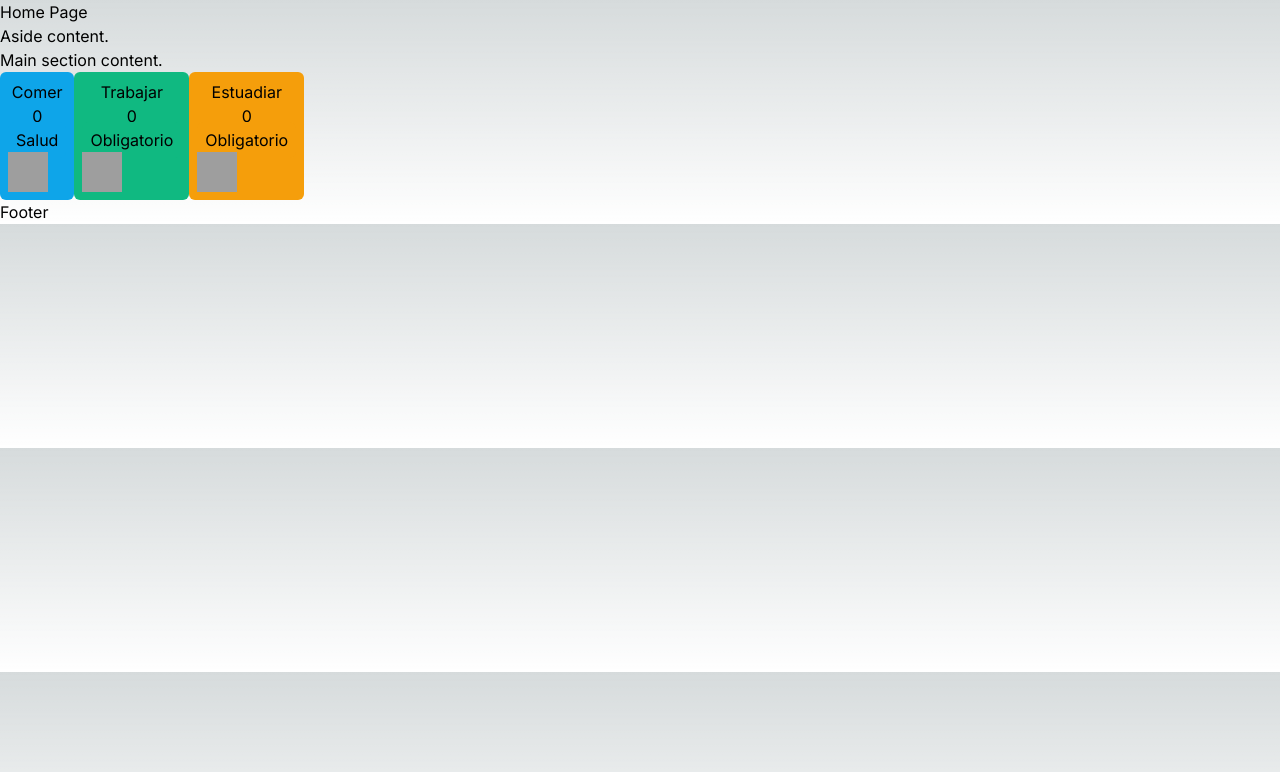
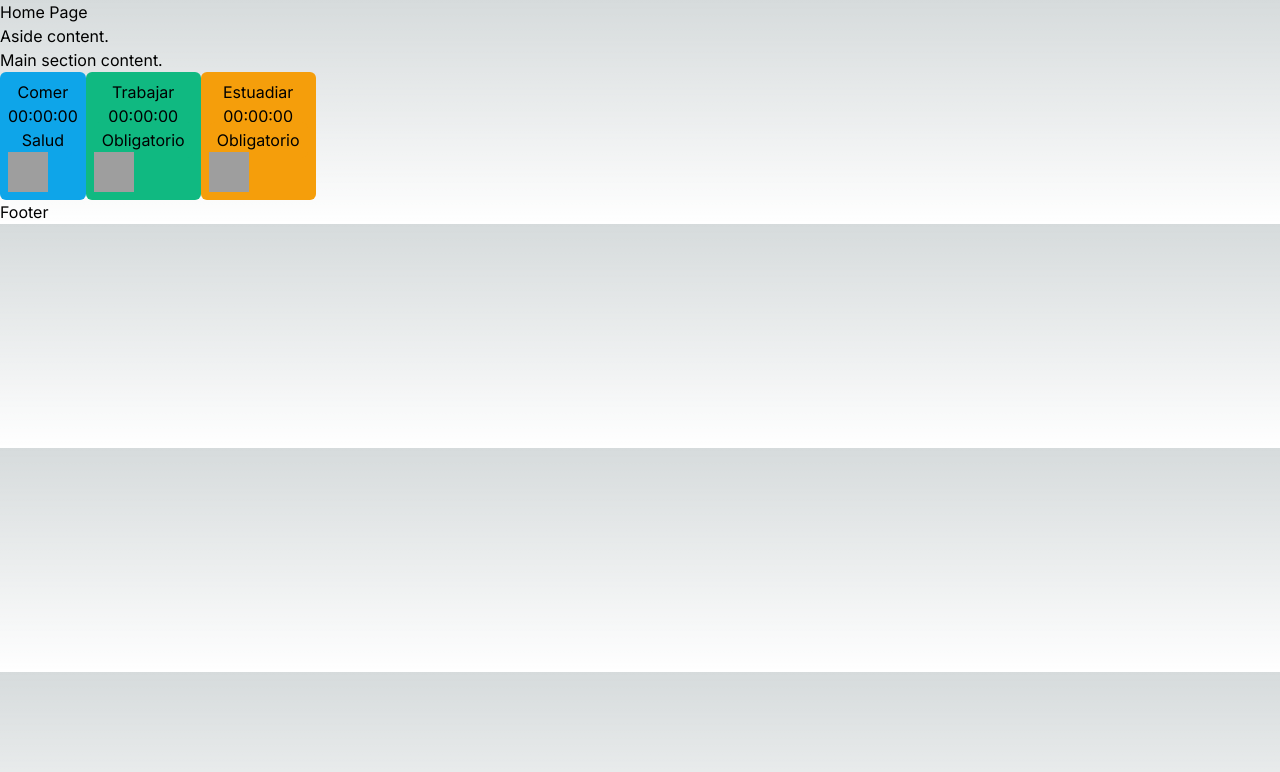
Before and after one commit to oconsl/out-of-time-myb, a Next.js app: page /home in a window 1280 px wide. Shown: the top 772 px of the page. Built offline with nearby package versions, Linux system fonts and the light colour scheme; grey boxes are pictures that could not be loaded.

Commit message:
Agregue el formato de hh:mm

```diff
--- a/src/components/Timer.jsx
+++ b/src/components/Timer.jsx
@@ -27,10 +27,18 @@ export default function Timer ({ title, category, className }) {
     setIsRunning((prev) => !prev)
   }
 
+    const formatTime = timer => {
+      const hours =Math.floor(timer / 3600);
+      const minutes = Math.floor((timer % 3600) / 60);
+      const seconds = timer % 60;
+
+      return `${hours.toString().padStart(2, '0')}:${minutes.toString().padStart(2, '0')}:${seconds.toString().padStart(2, '0')}`;
+    };
+
   return (
     <button className={cn('bg-red-400 rounded-md p-2', className)} onClick={handleClick}>
       <h3>{title}</h3>
-      <p>{timer}</p>
+      <p>{formatTime(timer)}</p>
       <span className={cn('bg-red-500 rounded-md p-2', className)}>{category}</span>
       <img className='w-10 h-10' src="https://images.vexels.com/media/users/3/140908/isolated/lists/bdc30bbe3c022a11e2d7fd0e642c61ae-icono-de-libro-abierto.png" alt='svg icon' />
     </button>
```
